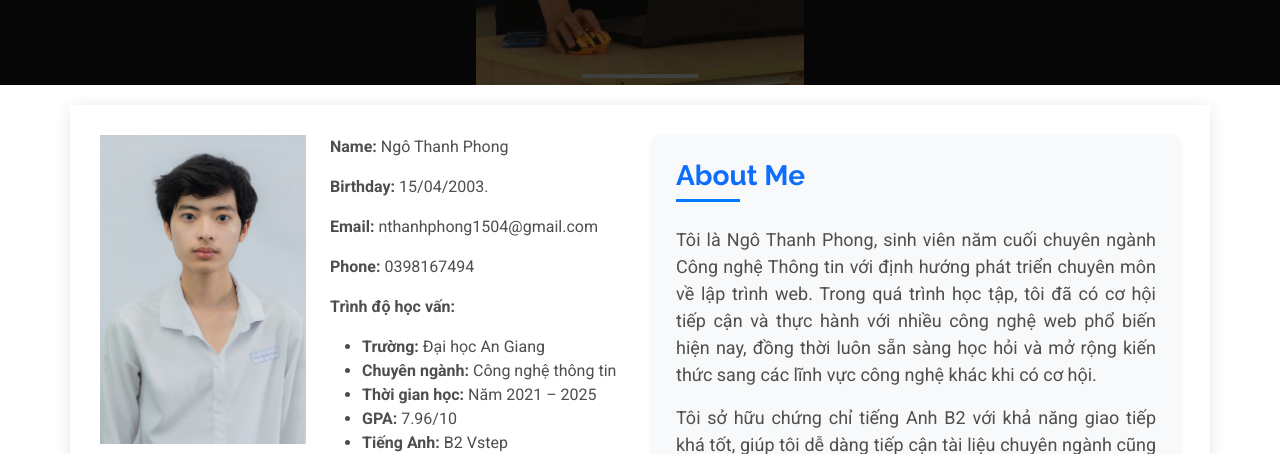
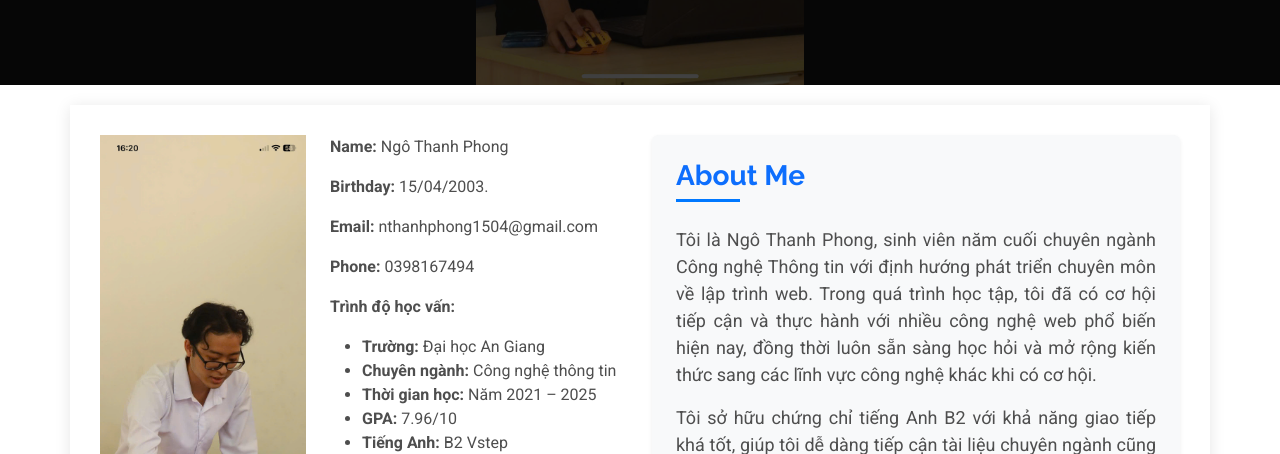
Before and after one commit to Phong15042003/Profile, a plain HTML site: page index.html in a window 1280 px wide. Shown: the part 716-1170 px from the top of the page. Drawn offline with Linux system fonts and the light colour scheme.

Commit message:
sua hinh

```diff
--- a/index.html
+++ b/index.html
@@ -83,7 +83,7 @@
 
             <div class="row justify-content-between gy-4">
               <div class="col-lg-5">
-                <img src="assets/img/avatar.jpg" class="img-fluid" alt="Profile Image">
+                <img src="assets/img/nen.jpg" class="img-fluid" alt="Profile Image">
 
                 <div class="social-links d-flex justify-content-center gap-3 mt-3">
                   <a href="https://zalo.me/0398167494" class="zalo" target="_blank">
```
